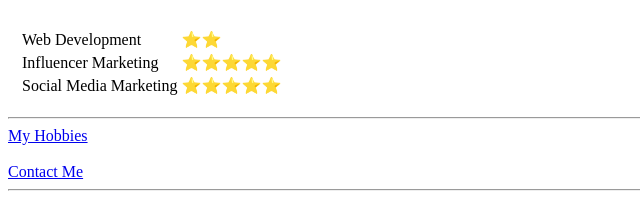
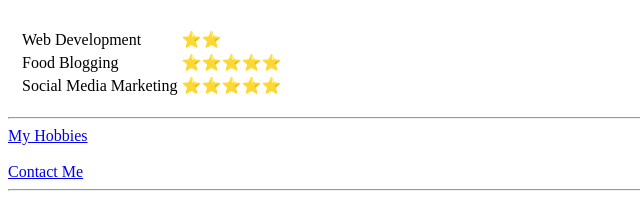
Before and after one commit to akshatshahh/cv, a plain HTML site: page index.html in a window 1280 px wide. Shown: the part 504-721 px from the top of the page, 0-640 px from the left. Drawn offline with Linux system fonts and the light colour scheme.

Commit message:
Update index.html

```diff
--- a/index.html
+++ b/index.html
@@ -58,7 +58,7 @@
               <td>⭐️⭐️</td>
             </tr>
             <tr>
-              <td>Influencer Marketing</td>
+              <td>Food Blogging</td>
               <td>⭐️⭐️⭐️⭐️⭐️</td>
             </tr>
             <tr>
```
